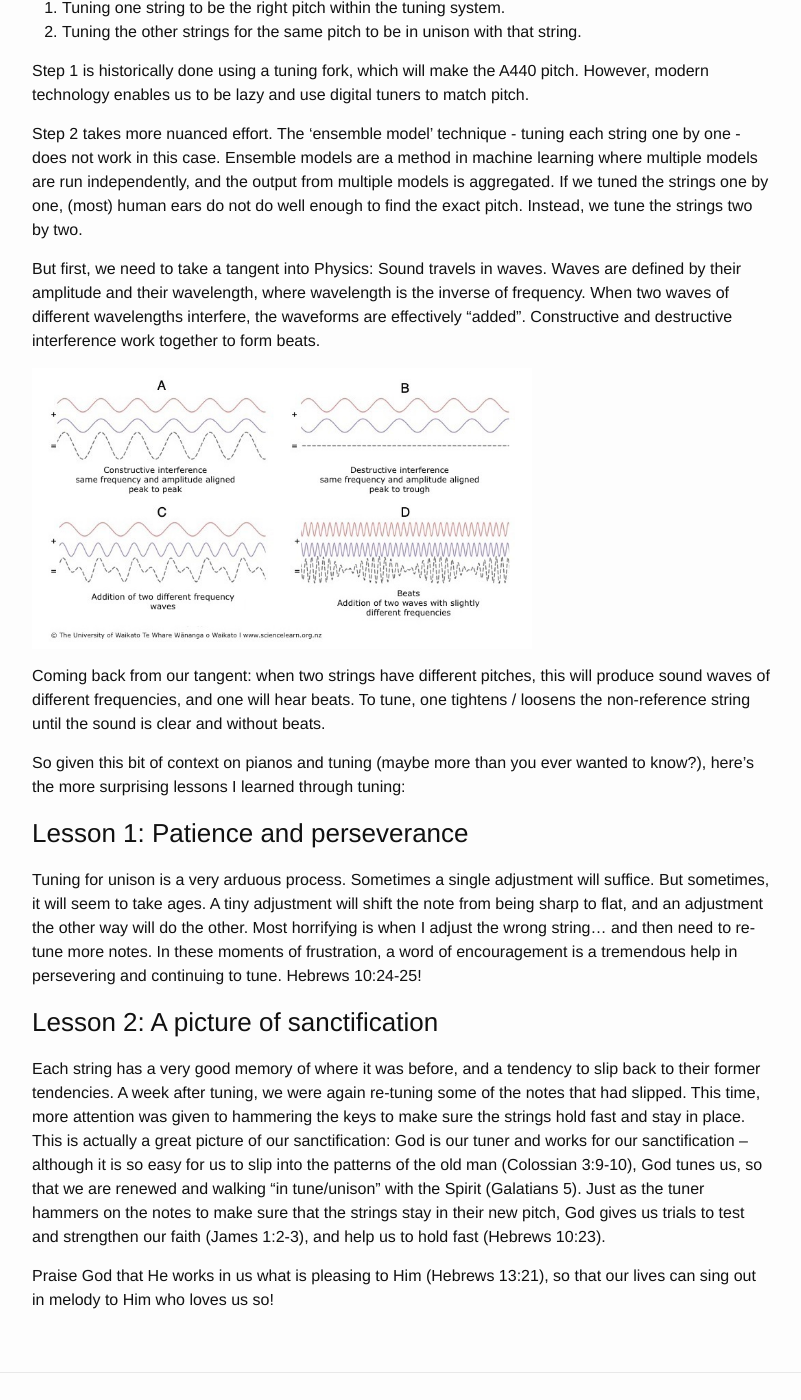
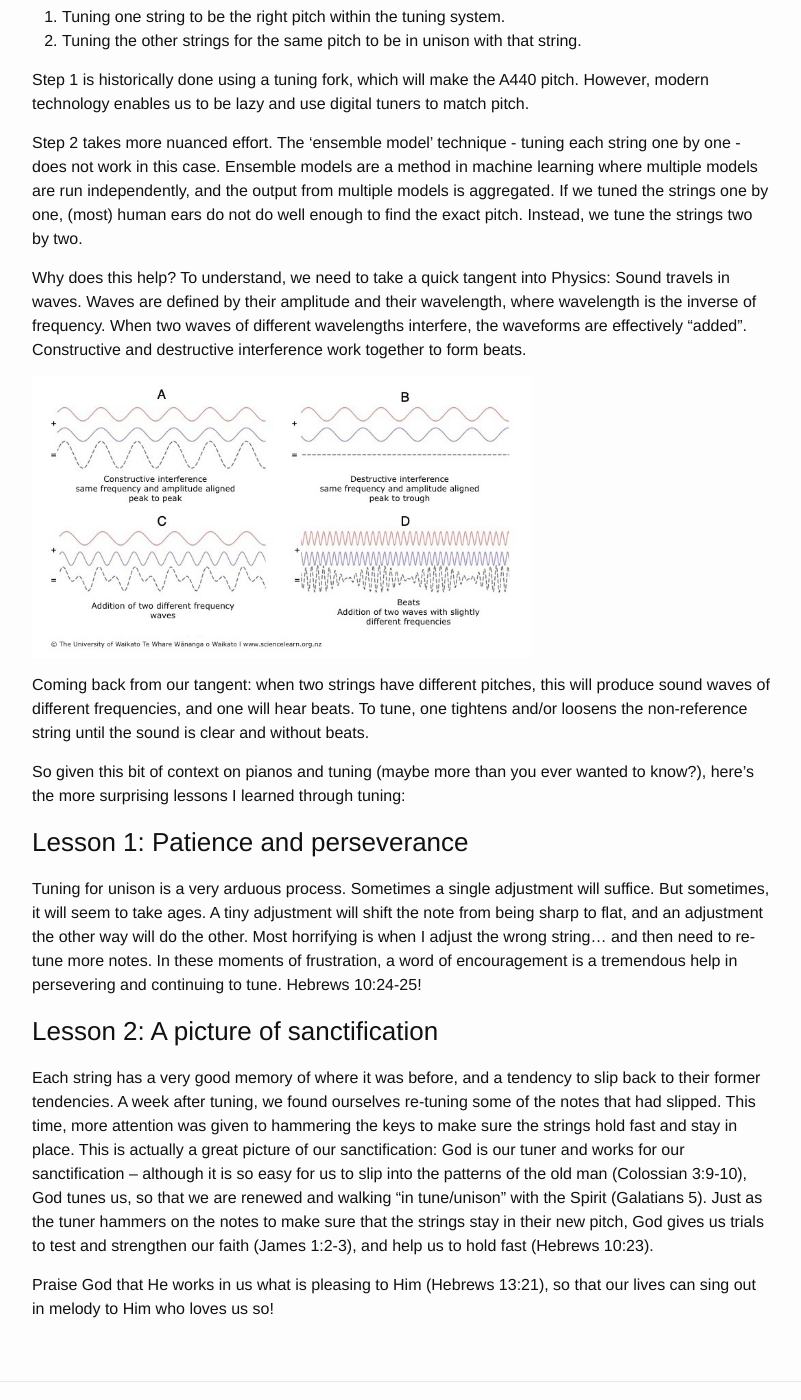
Before and after one commit to aliceranzhou/aliceranzhou.github.io, a Jekyll site: the page built from _posts/2020-05-29-a-story-of-tuning.md, in a window 1280 px wide and 1400 px high, scrolled down 795 px. Shown: the whole window, without its empty margins (238-1039 px from the left). Built offline with Jekyll 4.4.1, drawn with Linux system fonts in a browser that asks for light colours; formulas are drawn with MathJax 3; some of the changed text lies outside the part shown.

Commit message:
small grammar / style fixe

```diff
--- a/_posts/2020-05-29-a-story-of-tuning.md
+++ b/_posts/2020-05-29-a-story-of-tuning.md
@@ -1,25 +1,24 @@
 ---
 layout: post
-title: "A Story of Tuning"
+title: "Tuning, Patience, and Sanctification"
 date: 2020-05-29 21:18:32 -0400
 usemathjax: true
 ---
 
 Have you ever tuned a piano? For 18 years I thought piano tuning was something that was impossible and never under consideration of things to learn, but that changed this month. Not only did I learn to tune a piano, but even more, I gained a deeper understanding of patience and sanctification.
 
-### A quick overview of how tuning works:
+### A quick overview of how piano tuning works:
 
-Pianos are percussion instruments - when a key is pressed, this pivots the hammer to strike the strings, which vibrate to produce a sound. The length and tightness of each string affects its frequency (or pitch).
+Pianos are percussion instruments - when a key is pressed, this pivots the corresponding hammer to strike the strings, which vibrate to produce a sound. The length and tightness of each string affects its frequency (or pitch).
 
 The most common tuning system since the 18th century has been 12 equal temperament (12-TET). This divides the octave into 12 logarithmically-equal parts, one per semitone. Thus, the frequency ratio between each semitone is $$ e^{\frac{1}{12}\ln{2}} $$. This tells us the difference between each semitone, but we need a point of reference: 12-TET is tuned relative to a standard pitch of 440 Hz (A440).
 
-But there’s more! Uprights have 88 notes, but did you know that they have around 230 strings?
-
-For the tenor and treble notes, three strings are strung for each key, and for bass notes, the number of strings per note decreases from three, to two, then to one as pitch decreases.
+But there's more! Uprights have 88 notes, but did you know that they have around 230 strings? For the tenor and treble notes, three strings are strung for each key, and for bass notes, the number of strings per note decreases from three, to two, then to one as pitch decreases.
 
 Why are multiple strings used? Even though the strings are hit by one hammer and make the same pitch (hopefully), the point at which the hammer makes contact and the slight difference in supports results in different oscillations of each of the strings. This brings a rich quality to the sound.
 
 #### Implications:
+
 So for each key, there are two things that need to occur:
 1. Tuning one string to be the right pitch within the tuning system.
 2. Tuning the other strings for the same pitch to be in unison with that string.
@@ -28,11 +27,11 @@ Step 1 is historically done using a tuning fork, which will make the A440 pitch.
 
 Step 2 takes more nuanced effort. The 'ensemble model' technique - tuning each string one by one - does not work in this case. Ensemble models are a method in machine learning where multiple models are run independently, and the output from multiple models is aggregated. If we tuned the strings one by one, (most) human ears do not do well enough to find the exact pitch. Instead, we tune the strings two by two.
 
-But first, we need to take a tangent into Physics: Sound travels in waves. Waves are defined by their amplitude and their wavelength, where wavelength is the inverse of frequency. When two waves of different wavelengths interfere, the waveforms are effectively “added”. Constructive and destructive interference work together to form beats.
+Why does this help? To understand, we need to take a quick tangent into Physics: Sound travels in waves. Waves are defined by their amplitude and their wavelength, where wavelength is the inverse of frequency. When two waves of different wavelengths interfere, the waveforms are effectively "added". Constructive and destructive interference work together to form beats.
 
 <img src="/assets/sound_wave_interference.jpg" width="500">
 
-Coming back from our tangent: when two strings have different pitches, this will produce sound waves of different frequencies, and one will hear beats. To tune, one tightens / loosens the non-reference string until the sound is clear and without beats.
+Coming back from our tangent: when two strings have different pitches, this will produce sound waves of different frequencies, and one will hear beats. To tune, one tightens and/or loosens the non-reference string until the sound is clear and without beats.
 
 So given this bit of context on pianos and tuning (maybe more than you ever wanted to know?), here’s the more surprising lessons I learned through tuning:
 
@@ -40,6 +39,6 @@ So given this bit of context on pianos and tuning (maybe more than you ever want
 Tuning for unison is a very arduous process. Sometimes a single adjustment will suffice. But sometimes, it will seem to take ages. A tiny adjustment will shift the note from being sharp to flat, and an adjustment the other way will do the other. Most horrifying is when I adjust the wrong string… and then need to re-tune more notes. In these moments of frustration, a word of encouragement is a tremendous help in persevering and continuing to tune. Hebrews 10:24-25!
 
 ### Lesson 2: A picture of sanctification
-Each string has a very good memory of where it was before, and a tendency to slip back to their former tendencies. A week after tuning, we were again re-tuning some of the notes that had slipped. This time, more attention was given to hammering the keys to make sure the strings hold fast and stay in place. This is actually a great picture of our sanctification: God is our tuner and works for our sanctification -- although it is so easy for us to slip into the patterns of the old man (Colossian 3:9-10), God tunes us, so that we are renewed and walking "in tune/unison" with the Spirit (Galatians 5). Just as the tuner hammers on the notes to make sure that the strings stay in their new pitch, God gives us trials to test and strengthen our faith (James 1:2-3), and help us to hold fast (Hebrews 10:23).
+Each string has a very good memory of where it was before, and a tendency to slip back to their former tendencies. A week after tuning, we found ourselves re-tuning some of the notes that had slipped. This time, more attention was given to hammering the keys to make sure the strings hold fast and stay in place. This is actually a great picture of our sanctification: God is our tuner and works for our sanctification -- although it is so easy for us to slip into the patterns of the old man (Colossian 3:9-10), God tunes us, so that we are renewed and walking "in tune/unison" with the Spirit (Galatians 5). Just as the tuner hammers on the notes to make sure that the strings stay in their new pitch, God gives us trials to test and strengthen our faith (James 1:2-3), and help us to hold fast (Hebrews 10:23).
 
 Praise God that He works in us what is pleasing to Him (Hebrews 13:21), so that our lives can sing out in melody to Him who loves us so!
```
